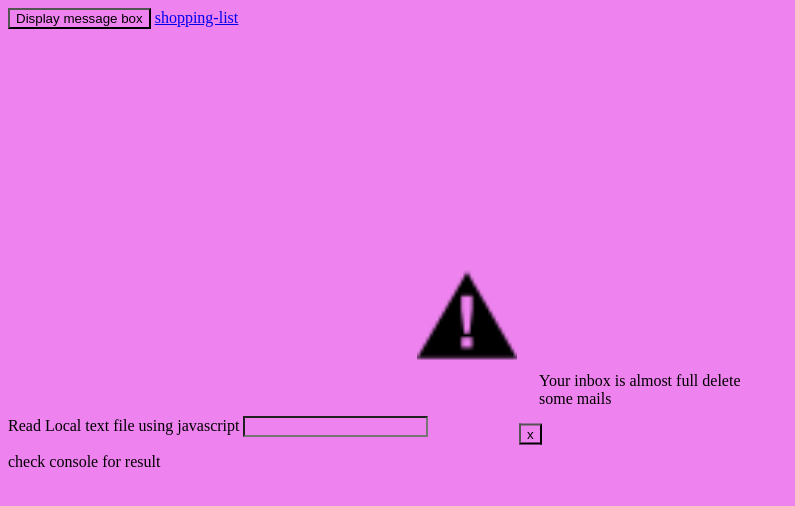
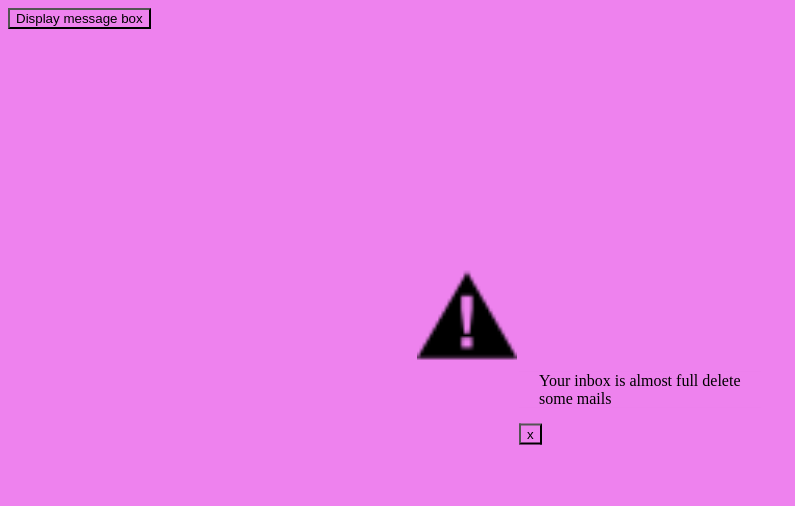
Before and after one commit to tiwavaldese/function-start, a plain HTML site: page function-start.html in a window 1280 px wide. Shown: the whole page, without its empty margins (0-795 px from the left). Drawn offline with Linux system fonts and the light colour scheme.

Commit message:
function-start.html

```diff
--- a/function-start.html
+++ b/function-start.html
@@ -11,8 +11,6 @@
 <body>
    <button> Display message box</button>
 
-
-   <a href="list/shopping-list.html">shopping-list</a>
 
    <script>
 
@@ -61,12 +59,8 @@ displayMessage();
    </script>
     <p><img src="icons/warning.png"></p>
 
-    <h>
-        Read Local text file using javascript
-    </h>
-    <input type="text" name="verse1.txt" id="verse1.txt" />
-    <p>check console for result</p>
-    <script src="app.js"></script>
+
+
 
 </body>
 </html>
```
